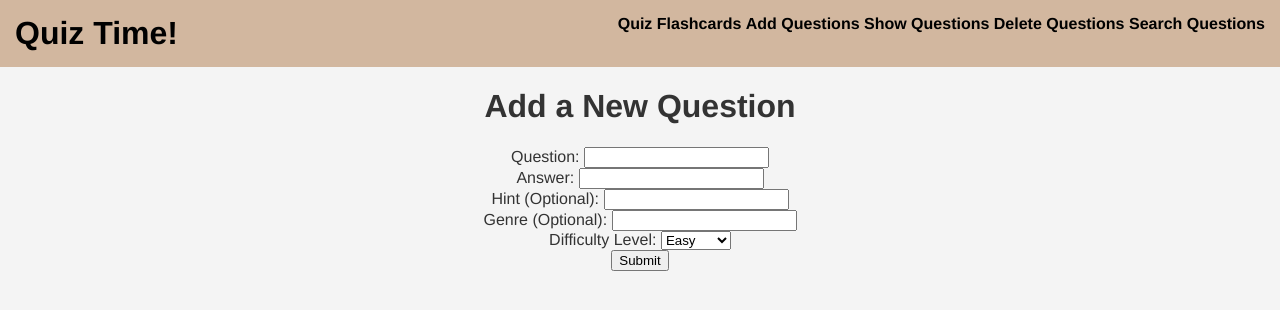
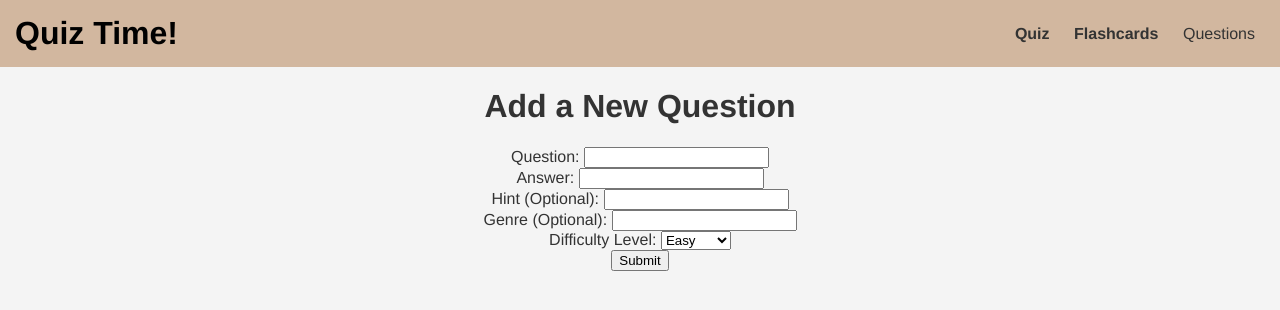
Before and after one commit to software-students-spring2025/web-app, a Flask app: page /question/add in a window 1280 px wide. Shown: the top 310 px of the page. Run offline with Flask 3, Linux system fonts and the light colour scheme.

Commit message:
Implemented dropdown for questions in nav bar

```diff
--- a/static/css/main.css
+++ b/static/css/main.css
@@ -92,3 +92,37 @@ nav {
     border-radius: 5px;
     text-decoration: none;
 }
+
+.dropdown {
+    position: relative;
+    display: inline-block;
+}
+.dropdown-content {
+    display: none;
+    position: absolute;
+    background-color: #f9f9f9;
+    min-width: 160px;
+    box-shadow: 0px 8px 16px 0px rgba(0,0,0,0.2);
+    z-index: 1;
+    right: 0;
+}
+.dropdown-content a {
+    color: black;
+    padding: 12px 16px;
+    text-decoration: none;
+    display: block;
+}
+.dropdown-content a:hover {
+    background-color: #f1f1f1;
+}
+.dropdown:hover .dropdown-content {
+    display: block;
+}
+.dropdown:hover {
+    background-color: #ddd;
+}
+nav a, .dropdown {
+    padding: 10px;
+    text-decoration: none;
+    color: #333;
+}
--- a/templates/layout.html
+++ b/templates/layout.html
@@ -12,10 +12,15 @@
         <nav>
             <a href="{{ url_for('quiz.index') }}">Quiz</a>
             <a href="{{ url_for('flashcard.index') }}">Flashcards</a>
-            <a href="{{ url_for('questions.add_question') }}">Add Questions</a>
-            <a href="{{ url_for('questions.show_question') }}">Show Questions</a>
-            <a href="{{ url_for('questions.delete') }}">Delete Questions</a>
-            <a href="{{ url_for('questions.search') }}">Search Questions</a>
+            <div class="dropdown">
+                <span>Questions</span>
+                <div class="dropdown-content">
+                    <a href="{{ url_for('questions.show_question') }}">View Questions</a>
+                    <a href="{{ url_for('questions.add_question') }}">Add Questions</a>
+                    <a href="{{ url_for('questions.search') }}">Search Questions</a>
+                    <a href="{{ url_for('questions.delete') }}">Delete Questions</a>
+                </div>
+            </div>
         </nav>
     </header>
 
```
